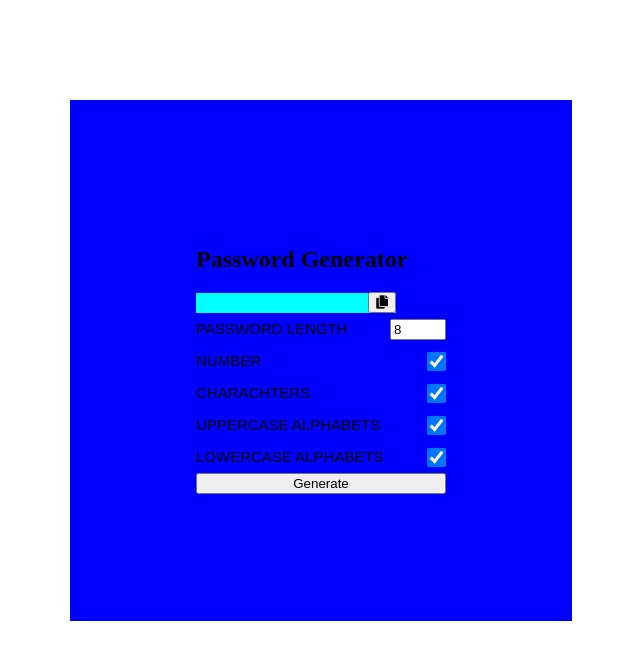
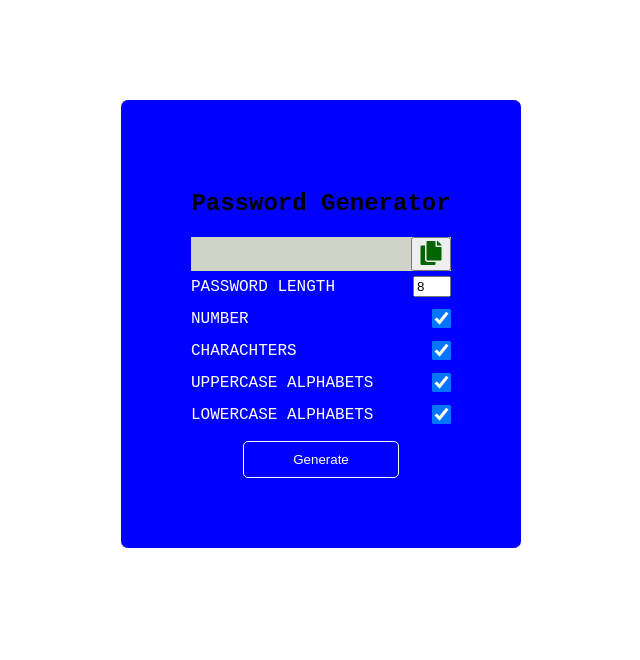
Before and after one commit to pratikd2124/Random-password-generator, a plain HTML site: page index.html in a window 1280 px wide. Shown: the whole page, without its empty margins (319-959 px from the left). Drawn offline with Linux system fonts and the light colour scheme.

Commit message:
Update style.css

```diff
--- a/style.css
+++ b/style.css
@@ -1,4 +1,4 @@
-        main{
+main{
             margin-top: 100px;
         }
         form{
@@ -7,21 +7,47 @@
             justify-content: center;
             margin-right: auto;
             margin-left: auto;
-            padding: 10%;
-            width: 250px;
+            padding: 70px;
+            width: 260px;
+            border-radius: 7px;
             background-color: blue;
+
+        }
+        form h2{
+            display: flex;
+            justify-content: center;
+            font-family: 'Courier New', Courier, monospace;
+
         }
         .passcode{
-            display: flex;align-items: flex-end;
-            justify-content: space-between;
-            width: 200px;
-            height: 20px;
-            background-color: aqua;
+            display: flex;
+            padding: 0px 0px;
+	        font-size: 1.5rem;
+            letter-spacing: 2px;
+            font-weight: 100;
+            background-color: rgba(230, 235, 192, 0.904);
+        }
+        .passcode #passcode{
+            padding: 7px 10px;
+            word-wrap: break-word;
+            max-width: calc(100% - 60px);
+            font-weight: 100;
+
+        }
+        #copy{
+            width: 40px;
+            font-size: 1.5rem;
+            color: darkgreen;
+        }
+        span{
+            width: 100%;
+            border-radius: 3px;
+            font-family: 'Courier New', Courier, monospace;
         }
         form label{
             text-transform: uppercase;
-            font-size: 15px;
-            font-family: Arial, Helvetica, sans-serif;
+            font-size: 2vh;color: white;
+            font-family:'Courier New', Courier, monospace;
             }
         .selection{
             display: flex;
@@ -34,3 +60,20 @@
             transform: scale(1.5);
             float: right;
         }
+        .selection input[type=number]{
+            width: 30px;
+            float: right;
+        }
+        #generate{
+            margin-top: 10px;
+            margin-left: 20%; margin-right: 20%;
+            padding: 10px 0px;
+            border: 1px solid white;
+            background-color: inherit;
+            border-radius: 5px;color: white;
+        }
+        #generate:hover{
+            color: black;
+            transition: 0.4s ease-in;
+            background: #fff;
+        }
```
